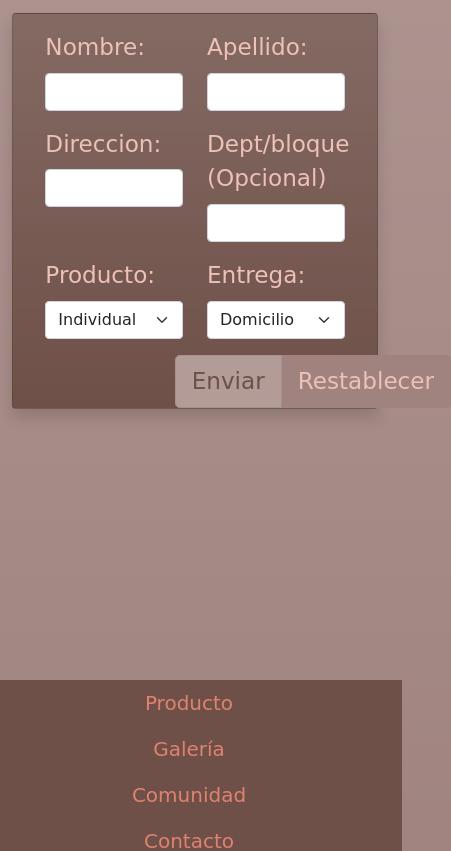
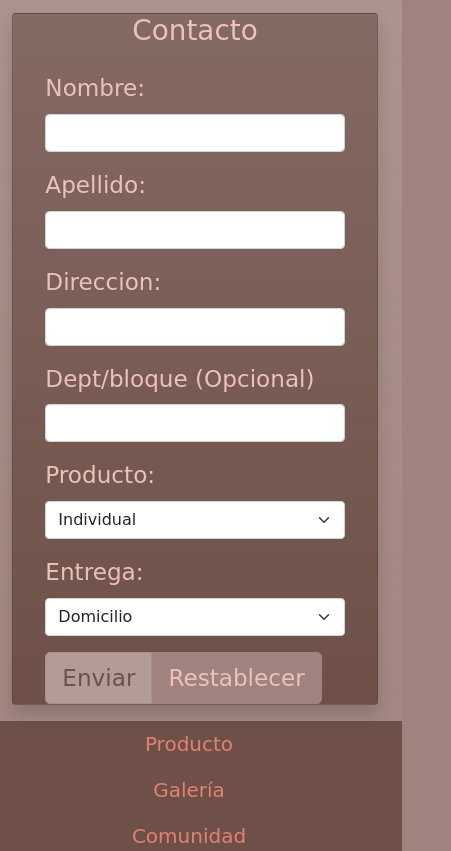
Before and after one commit to Payacan08/bomba-di-cioccolata, a website: page contacto.html in a window 390 px wide. Shown: the part 149-1000 px from the top of the page, 451 px wide, since content can reach past the window. Drawn offline with Linux system fonts and the light colour scheme; a web font is replaced by a local one.

Commit message:
Agregar responsive

```diff
--- a/contacto.html
+++ b/contacto.html
@@ -80,8 +80,11 @@
     <section class="container min-vh-79">
       <form action="">
         <div class="card shadow mb-3 bg-color2 bg-gradient">
+          <div class="row">
+            <h1 class="text-center text-color5">Contacto</h1>
+          </div>
           <div class="row justify-content-center">
-            <div class="col-5 gy-3">
+            <div class="col-10 col-md-5 gy-3">
               <label for="nombre" class="form-label text-color5 fs-3"
                 >Nombre:</label
               >
@@ -92,7 +95,7 @@
                 id="nombre"
               />
             </div>
-            <div class="col-5 gy-3">
+            <div class="col-10 col-md-5 gy-3">
               <label for="apellido" class="form-label text-color5 fs-3"
                 >Apellido:</label
               >
@@ -105,7 +108,7 @@
             </div>
           </div>
           <div class="row justify-content-center">
-            <div class="col-5 gy-3">
+            <div class="col-10 col-md-5 gy-3">
               <label for="direccion" class="form-label text-color5 fs-3"
                 >Direccion:</label
               >
@@ -116,7 +119,7 @@
                 id="direccion"
               />
             </div>
-            <div class="col-5 gy-3">
+            <div class="col-10 col-md-5 gy-3">
               <label for="dept" class="form-label text-color5 fs-3"
                 >Dept/bloque (Opcional)</label
               >
@@ -124,7 +127,7 @@
             </div>
           </div>
           <div class="row justify-content-center">
-            <div class="col-5 gy-3">
+            <div class="col-10 col-md-5 gy-3">
               <label for="producto" class="form-label text-color5 fs-3"
                 >Producto:</label
               >
@@ -135,7 +138,7 @@
                 <option value="op4">Pack de 4 + Taza</option>
               </select>
             </div>
-            <div class="col-5 gy-3">
+            <div class="col-10 col-md-5 gy-3">
               <label for="entrega" class="form-label text-color5 fs-3"
                 >Entrega:</label
               >
@@ -149,7 +152,7 @@
 
           </div>
           <div class="row justify-content-center">
-            <div class="col-2 gy-3">
+            <div class="col-10 gy-3 ">
               <div class="btn-group btn-group-lg">
                 <button type="submit" class="btn btn-color1
              active text-color2 fs-3" value="Enviar">Enviar</button>
--- a/scss/custom.scss
+++ b/scss/custom.scss
@@ -46,11 +46,7 @@ section{
  * See http://animista.net/license for more info.
  * w: http://animista.net, t: @cssanimista
  * ---------------------------------------------- */
-/**
- * ----------------------------------------
- * animation bounce-in-top
- * ----------------------------------------
- */
+
  @-webkit-keyframes bounce-in-top {
         0% {
           -webkit-transform: translateY(-500px);
```
Also changed, not shown: comunidad.html (+1 -0 lines), galeria.html (+1 -0 lines), index.html (+1 -1 lines), productos.html (+3 -1 lines), css/custom.css, 1 other file.
